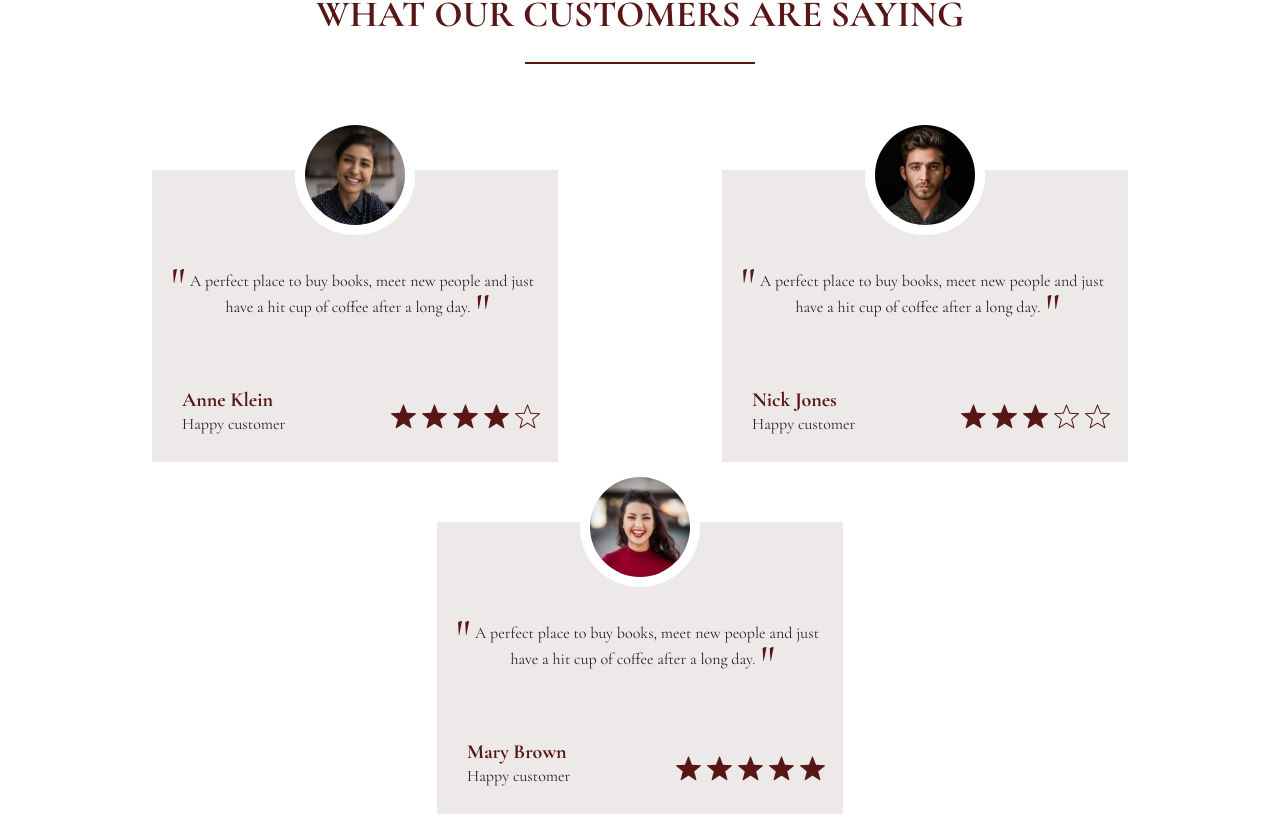
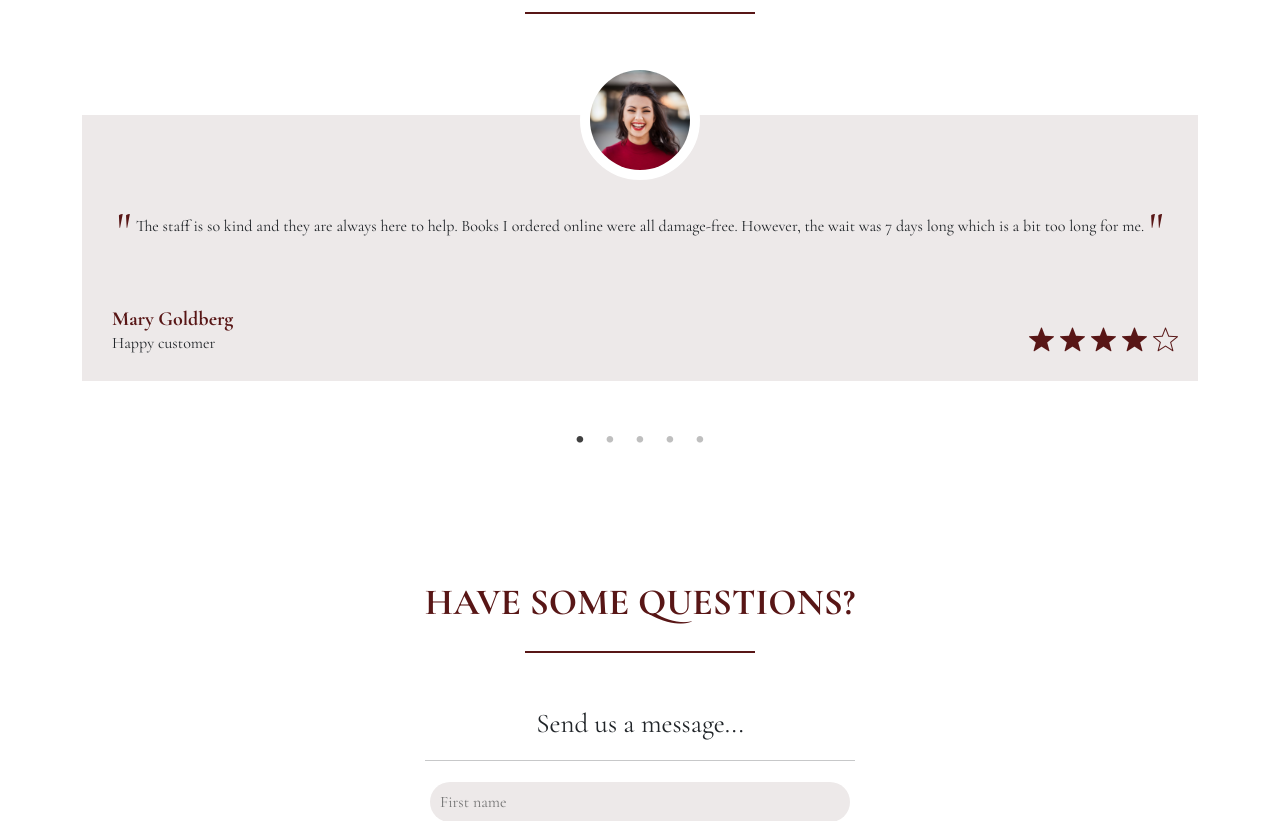
Before and after one commit to nkokor/Bookland, a React (Create React App) app: page / in a window 1280 px wide. Shown: the part 1768-2589 px from the top of the page. Built offline with nearby package versions, Linux system fonts and the light colour scheme.

Commit message:
reviews slider added

```diff
--- a/package.json
+++ b/package.json
@@ -11,6 +11,7 @@
     "react-dom": "^18.2.0",
     "react-router-dom": "^6.15.0",
     "react-scripts": "5.0.1",
+    "react-slick": "^0.29.0",
     "web-vitals": "^2.1.4"
   },
   "scripts": {
--- a/src/App.css
+++ b/src/App.css
@@ -22,5 +22,5 @@
   height: 2px;
   width: 230px;
   margin: 20px auto 5px;
-  margin-bottom: 50px;
+  margin-bottom: 25px;
 }
--- a/src/components/Review.js
+++ b/src/components/Review.js
@@ -1,74 +1,13 @@
 import reviews from "../data/reviews";
 import '../style/Review.css';
+import SimpleSlider from "./SimpleSlider";
 
 function Reviews() {
   const renderReviews = (
     <section id='review-page'>
       <div className="container">
         <p className="section-title">What our customers are saying</p>
-        <div className="row">
-
-          <div className="review-card text-center">
-            <div className="profile">
-              <img className="user" src='images/user-images/anne.jpg'></img>
-              <blockquote>A perfect place to buy books, meet new people and just have a hit cup of coffee after a long day.</blockquote>
-              <div className="rating-footer">
-                <div className='customer-info'>
-                  <h3>Anne Klein</h3>
-                  <p>Happy customer</p>
-                </div>
-                <div className="rating">
-                  <img className='star' src='images/icons/icons8-star-50.png'></img>
-                  <img className='star' src='images/icons/icons8-star-50.png'></img>
-                  <img className='star' src='images/icons/icons8-star-50.png'></img>
-                  <img className='star' src='images/icons/icons8-star-50.png'></img>
-                  <img className='star' src='images/icons/icons8-star-outline-50.png'></img>
-                </div>
-              </div>
-           </div>
-          </div>
-
-          <div className="review-card text-center">
-            <div className="profile">
-              <img className="user" src='images/user-images/nick.jpg'></img>
-              <blockquote>A perfect place to buy books, meet new people and just have a hit cup of coffee after a long day.</blockquote>
-              <div className="rating-footer">
-                <div className='customer-info'>
-                  <h3>Nick Jones</h3>
-                  <p>Happy customer</p>
-                </div>
-                <div className="rating">
-                  <img className='star' src='images/icons/icons8-star-50.png'></img>
-                  <img className='star' src='images/icons/icons8-star-50.png'></img>
-                  <img className='star' src='images/icons/icons8-star-50.png'></img>
-                  <img className='star' src='images/icons/icons8-star-outline-50.png'></img>
-                  <img className='star' src='images/icons/icons8-star-outline-50.png'></img>
-                </div>
-              </div>
-           </div>
-          </div>
-
-          <div className="review-card text-center">
-            <div className="profile">
-              <img className="user" src='images/user-images/mary.jpg'></img>
-              <blockquote>A perfect place to buy books, meet new people and just have a hit cup of coffee after a long day.</blockquote>
-              <div className="rating-footer">
-                <div className='customer-info'>
-                  <h3>Mary Brown</h3>
-                  <p>Happy customer</p>
-                </div>
-                <div className="rating">
-                  <img className='star' src='images/icons/icons8-star-50.png'></img>
-                  <img className='star' src='images/icons/icons8-star-50.png'></img>
-                  <img className='star' src='images/icons/icons8-star-50.png'></img>
-                  <img className='star' src='images/icons/icons8-star-50.png'></img>
-                  <img className='star' src='images/icons/icons8-star-50.png'></img>
-                </div>
-              </div>
-           </div>
-          </div>
-
-        </div>
+        <SimpleSlider></SimpleSlider>
     </div>
   </section>
   )
--- /dev/null
+++ b/src/components/SimpleSlider.js
@@ -0,0 +1,50 @@
+import React, { Component } from "react";
+import Slider from "react-slick";
+import '../style/slick.css';
+import '../style/slick-theme.css';
+import '../style/Review.css'
+import reviews from "../data/reviews";
+
+export default class SimpleSlider extends Component {
+  render() {
+    const settings = {
+      dots: true,
+      infinite: true,
+      speed: 500,
+      slidesToShow: 1,
+      slidesToScroll: 1
+    };
+
+    const renderSlider = (
+      <div>
+        <Slider {...settings}>
+          {
+            reviews.map((review) => (
+              <div className="review-card swiper-slide text-center">
+                <div className="profile">
+                  <img className="user" src={review.userImage}></img>
+                  <blockquote>{review.reviewComment}</blockquote>
+                  <div className="rating-footer">
+                    <div className='customer-info'>
+                      <h3>{review.userName}</h3>
+                      <p>{review.userRole}</p>
+                    </div>
+                    <div className="rating">
+                      <img className='star' src='images/icons/icons8-star-50.png'></img>
+                      <img className='star' src='images/icons/icons8-star-50.png'></img>
+                      <img className='star' src='images/icons/icons8-star-50.png'></img>
+                      <img className='star' src='images/icons/icons8-star-50.png'></img>
+                      <img className='star' src='images/icons/icons8-star-outline-50.png'></img>
+                    </div>
+                  </div>
+                </div>
+              </div>
+            ))
+          }
+
+        </Slider>
+      </div>
+    )
+    return renderSlider
+  }
+}
--- a/src/style/Review.css
+++ b/src/style/Review.css
@@ -1,9 +1,12 @@
 .review-card {
-  width: 430px;
-  margin: 30px auto;
+  height: 320px;
+  margin-bottom: 40px;
 }
 
 .profile {
+  margin: auto;
+  top: 50px;
+  position: relative;
   padding: 0px 10px 10px;
   background-color: #ede9e9;
 }
@@ -15,6 +18,7 @@
   width: 120px;
   height: 120px;
   border-radius: 50%;
+  margin: auto;
 }
 
 .profile h3 {
@@ -76,18 +80,20 @@
   margin-top: 0px;
 }
 
-.profile:hover {
-  box-shadow: 0 0 11px 5px rgba(48, 35, 35, 0.2);
-  cursor: pointer;
-  transition: 0.3s;
+.customer-info {
+  width: 200px;
 }
 
 .rating {
+  display: flex;
+  flex-direction: row;
   background-color: #ede9e9;
   justify-content: right;
-  right: -100px;
-  top: 40px;
-  height: 50px;
+  width: 100%;
+  float: right;
+  padding-right: 10px;
+  top: 45px;
+  height: 30px;
   position: relative;
 }
 
--- /dev/null
+++ b/src/style/slick-theme.css
@@ -0,0 +1,189 @@
+@charset 'UTF-8';
+
+/* Arrows */
+.slick-prev,
+.slick-next
+{
+    font-size: 0;
+    line-height: 0;
+
+    position: absolute;
+    top: 50%;
+
+    display: block;
+
+    width: 20px;
+    height: 20px;
+    padding: 0;
+    -webkit-transform: translate(0, -50%);
+    -ms-transform: translate(0, -50%);
+    transform: translate(0, -50%);
+
+    cursor: pointer;
+
+    color: transparent;
+    border: none;
+    outline: none;
+    background: transparent;
+}
+.slick-prev:hover,
+.slick-prev:focus,
+.slick-next:hover,
+.slick-next:focus
+{
+    color: transparent;
+    outline: none;
+    background: transparent;
+}
+.slick-prev:hover:before,
+.slick-prev:focus:before,
+.slick-next:hover:before,
+.slick-next:focus:before
+{
+    opacity: 1;
+}
+.slick-prev.slick-disabled:before,
+.slick-next.slick-disabled:before
+{
+    opacity: .25;
+}
+
+.slick-prev:before,
+.slick-next:before
+{
+    font-family: 'slick';
+    font-size: 20px;
+    line-height: 1;
+
+    opacity: .75;
+    color: white;
+
+    -webkit-font-smoothing: antialiased;
+    -moz-osx-font-smoothing: grayscale;
+}
+
+.slick-prev
+{
+    left: -25px;
+}
+[dir='rtl'] .slick-prev
+{
+    right: -25px;
+    left: auto;
+}
+.slick-prev:before
+{
+    content: '←';
+}
+[dir='rtl'] .slick-prev:before
+{
+    content: '→';
+}
+
+.slick-next
+{
+    right: -25px;
+}
+[dir='rtl'] .slick-next
+{
+    right: auto;
+    left: -25px;
+}
+.slick-next:before
+{
+    content: '→';
+}
+[dir='rtl'] .slick-next:before
+{
+    content: '←';
+}
+
+/* Dots */
+.slick-dotted.slick-slider
+{
+    margin-bottom: 30px;
+}
+
+.slick-dots
+{
+    position: absolute;
+    bottom: -25px;
+
+    display: block;
+
+    width: 100%;
+    padding: 0;
+    margin: 0;
+
+    list-style: none;
+
+    text-align: center;
+}
+.slick-dots li
+{
+    position: relative;
+
+    display: inline-block;
+
+    width: 20px;
+    height: 20px;
+    margin: 0 5px;
+    padding: 0;
+
+    cursor: pointer;
+}
+.slick-dots li button
+{
+    font-size: 0;
+    line-height: 0;
+
+    display: block;
+
+    width: 20px;
+    height: 20px;
+    padding: 5px;
+
+    cursor: pointer;
+
+    color: transparent;
+    border: 0;
+    outline: none;
+    background: transparent;
+}
+.slick-dots li button:hover,
+.slick-dots li button:focus
+{
+    outline: none;
+}
+.slick-dots li button:hover:before,
+.slick-dots li button:focus:before
+{
+    opacity: 1;
+}
+.slick-dots li button:before
+{
+    font-family: 'slick';
+    font-size: 28px;
+    line-height: 20px;
+
+    position: absolute;
+    top: 0;
+    left: 0;
+
+    width: 20px;
+    height: 20px;
+
+    content: '•';
+    text-align: center;
+
+    opacity: .25;
+    color: black;
+
+    -webkit-font-smoothing: antialiased;
+    -moz-osx-font-smoothing: grayscale;
+}
+.slick-dots li.slick-active button:before
+{
+    opacity: .75;
+    color: black;
+}
--- /dev/null
+++ b/src/style/slick.css
@@ -0,0 +1,118 @@
+/* Slider */
+.slick-slider
+{
+    position: relative;
+
+    display: block;
+    box-sizing: border-box;
+
+    -webkit-user-select: none;
+       -moz-user-select: none;
+        -ms-user-select: none;
+            user-select: none;
+
+    -webkit-touch-callout: none;
+    -khtml-user-select: none;
+    -ms-touch-action: pan-y;
+        touch-action: pan-y;
+    -webkit-tap-highlight-color: transparent;
+}
+
+.slick-list
+{
+    position: relative;
+
+    display: block;
+    overflow: hidden;
+
+    margin: 0;
+    padding: 0;
+}
+.slick-list:focus
+{
+    outline: none;
+}
+.slick-list.dragging
+{
+    cursor: pointer;
+    cursor: hand;
+}
+
+.slick-slider .slick-track,
+.slick-slider .slick-list
+{
+    -webkit-transform: translate3d(0, 0, 0);
+       -moz-transform: translate3d(0, 0, 0);
+        -ms-transform: translate3d(0, 0, 0);
+         -o-transform: translate3d(0, 0, 0);
+            transform: translate3d(0, 0, 0);
+}
+
+.slick-track
+{
+    position: relative;
+    top: 0;
+    left: 0;
+
+    display: block;
+    margin-left: auto;
+    margin-right: auto;
+}
+.slick-track:before,
+.slick-track:after
+{
+    display: table;
+
+    content: '';
+}
+.slick-track:after
+{
+    clear: both;
+}
+.slick-loading .slick-track
+{
+    visibility: hidden;
+}
+
+.slick-slide
+{
+    display: none;
+    float: left;
+    overflow: visible;
+    min-height: 1px;
+}
+[dir='rtl'] .slick-slide
+{
+    float: right;
+}
+.slick-slide img
+{
+    display: block;
+}
+.slick-slide.slick-loading img
+{
+    display: none;
+}
+.slick-slide.dragging img
+{
+    pointer-events: none;
+}
+.slick-initialized .slick-slide
+{
+    display: block;
+}
+.slick-loading .slick-slide
+{
+    visibility: hidden;
+}
+.slick-vertical .slick-slide
+{
+    display: block;
+
+    height: auto;
+
+    border: 1px solid transparent;
+}
+.slick-arrow.slick-hidden {
+    display: none;
+}
```
Also changed, not shown: 1 other file (tests, documents, lock files or other folders).
